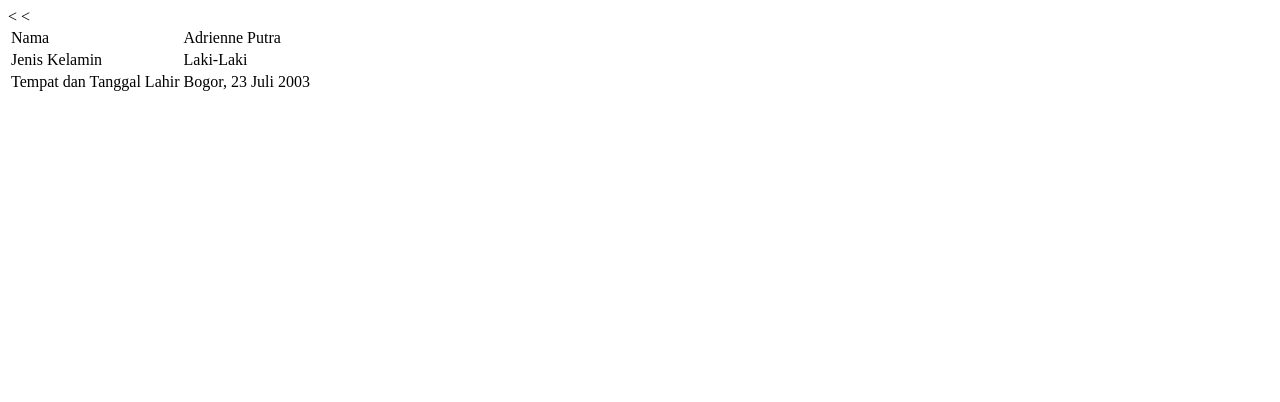
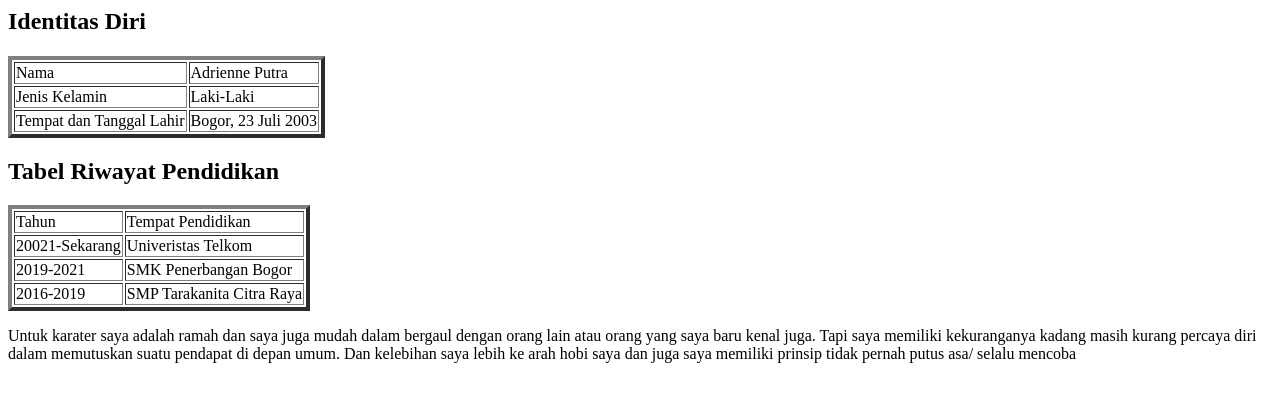
Before and after one commit to Adrin327/WAD-PROJECT_1, a plain HTML site: page index.html in a window 1280 px wide. Drawn offline with Linux system fonts and the light colour scheme.

Commit message:
index.html

```diff
--- a/index.html
+++ b/index.html
@@ -2,8 +2,8 @@
     <head>
 
     <title>CV DATA PRIBADI</title>
-    <hi><Identitas Diri></hi>
-    <table>
+    <h1><font size=5>Identitas Diri</font></h1>
+    <table border=4>
         <tr>
             <td>Nama</td>
             <td>Adrienne Putra</td>
@@ -16,9 +16,26 @@
             <td>Tempat dan Tanggal Lahir</td>
             <td>Bogor, 23 Juli 2003</td>
         </tr>
+    <table>
+    	<h2><font size=5>Tabel Riwayat Pendidikan </font></h2>
+    <table border=4>
         <tr>
-            <
-        </tr>
-
-
-        <
+        	<td>Tahun</td>
+            <td>Tempat Pendidikan</td>
+       	</tr>
+        <tr>
+        	<td>20021-Sekarang</td>
+        	<td>Univeristas Telkom</td>
+    	</tr>
+    	<tr>
+        	<td>2019-2021</td>
+        	<td>SMK Penerbangan Bogor</td>
+    	</tr>
+    	<tr>
+        	<td>2016-2019</td>
+        	<td>SMP Tarakanita Citra Raya</td>
+    	</tr>
+    <table>
+    	<p>Untuk karater saya adalah ramah dan saya juga mudah dalam bergaul dengan orang lain atau orang yang saya baru kenal juga.
+        Tapi saya memiliki kekuranganya kadang masih kurang percaya diri dalam memutuskan suatu pendapat di depan umum.
+        Dan kelebihan saya lebih ke arah hobi saya dan juga saya memiliki prinsip tidak pernah putus asa/ selalu mencoba</p>
```
